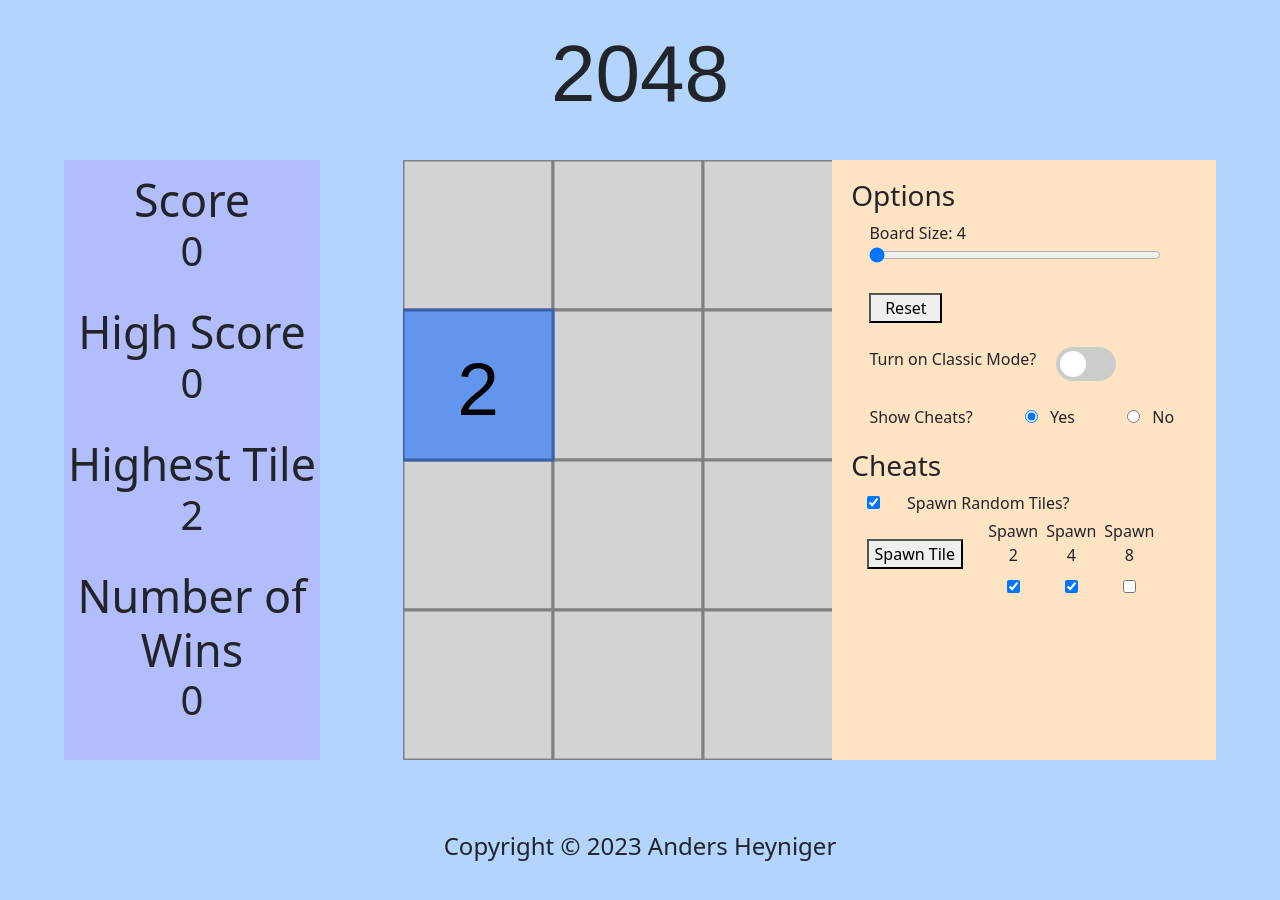
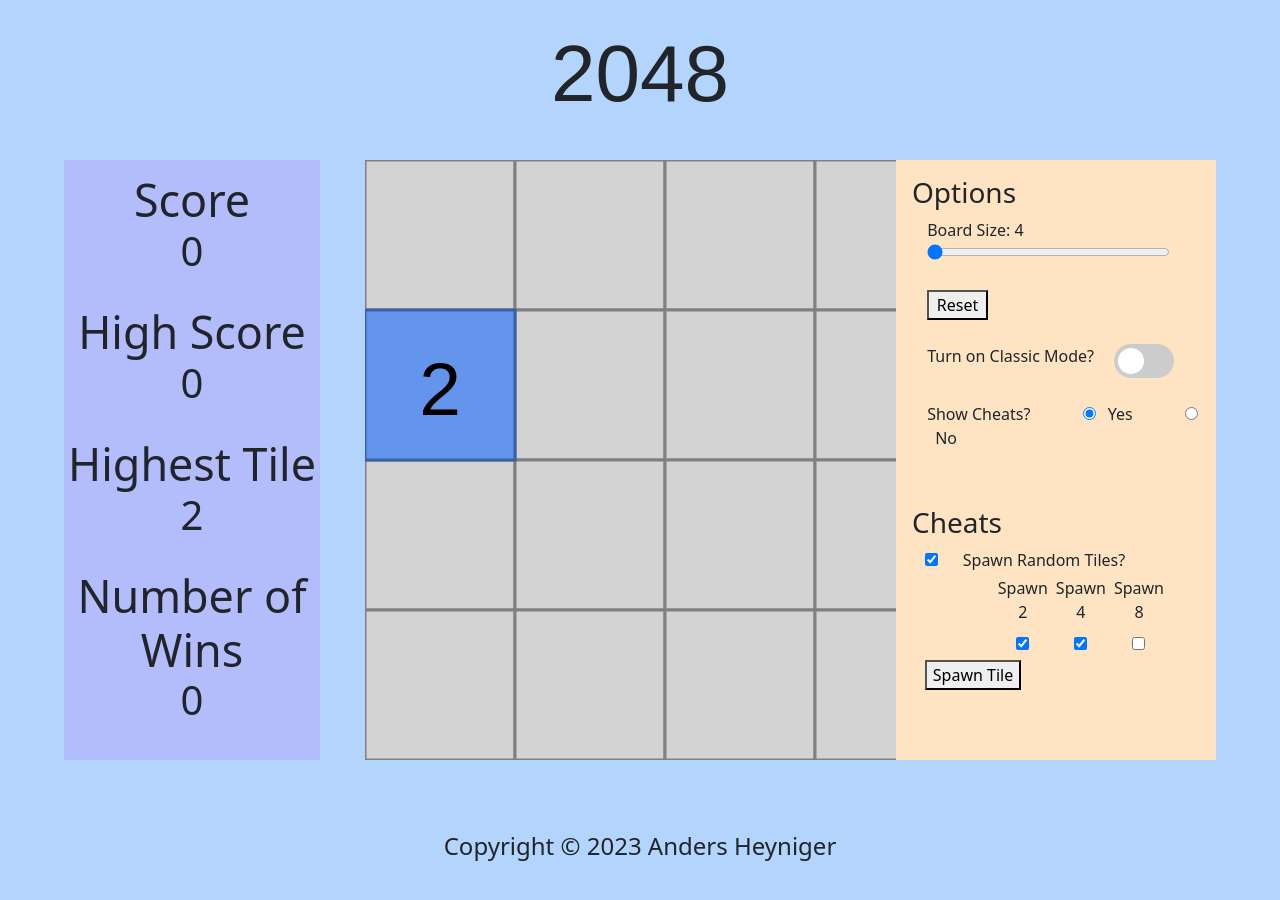
Before and after one commit to AndersHeyniger/cse264_2048, a website: page public/index.html in a window 1280 px wide. Both pictures are taken after a click on the radio button "Yes". Drawn offline with Linux system fonts and the light colour scheme.

Commit message:
Visual tweaks for laptop

```diff
--- a/public/css/style.css
+++ b/public/css/style.css
@@ -63,7 +63,7 @@ body {
 
 #game_div {
   float: left;
-  margin-left: 5%;
+  margin-left: 2%;
   width: 30%;
   height: 75%;
 }
@@ -77,7 +77,8 @@ body {
 #options {
   float: right;
   margin-right: 5%;
-  width: 30%;
+  margin-left: 5%;
+  width: 25%;
   height: 75%;
   background-color: bisque;
 
@@ -86,11 +87,11 @@ body {
 #main_options {
   margin-left: 5%;
   margin-top: 5%;
-  height: 45%;
+  height: 55%;
 }
 
 #main_options>:not(h3) {
-  margin-left:5%;
+  margin-left: 5%;
 }
 
 #reset {
@@ -101,7 +102,7 @@ body {
 
 #cheats {
   display: none;
-  height: 45%;
+  height: 35%;
   margin-bottom: 5%;
   line-height: 150%;
   margin-right: 15%;
@@ -109,7 +110,7 @@ body {
 }
 
 #cheats>:not(h3) {
-  margin-left:5%;
+  margin-left: 5%;
 }
 
 #spawnToggle {
@@ -134,6 +135,7 @@ footer {
   width: 60px;
   height: 34px;
 }
+
 .switch input {
   opacity: 0;
   width: 0;
@@ -167,19 +169,20 @@ footer {
   transition: .4s;
 }
 
-input:checked + .slider {
+input:checked+.slider {
   background-color: #2196F3;
 }
 
-input:focus + .slider {
+input:focus+.slider {
   box-shadow: 0 0 1px #2196F3;
 }
 
-input:checked + .slider:before {
+input:checked+.slider:before {
   -webkit-transform: translateX(26px);
   -ms-transform: translateX(26px);
   transform: translateX(26px);
 }
+
 .slider.round {
   border-radius: 34px;
 }
```
